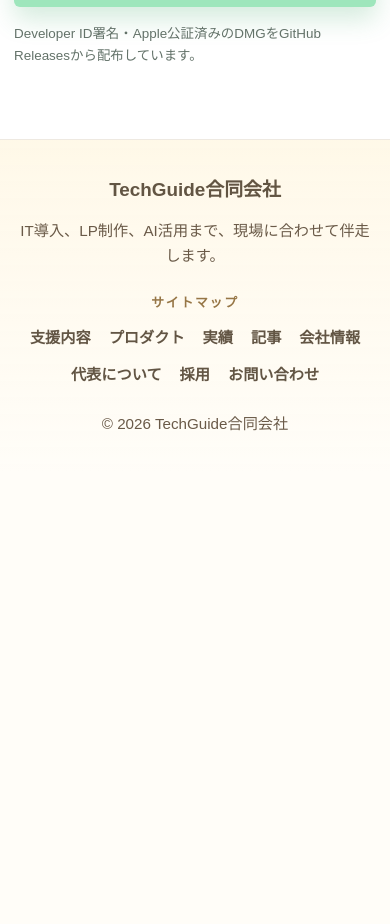
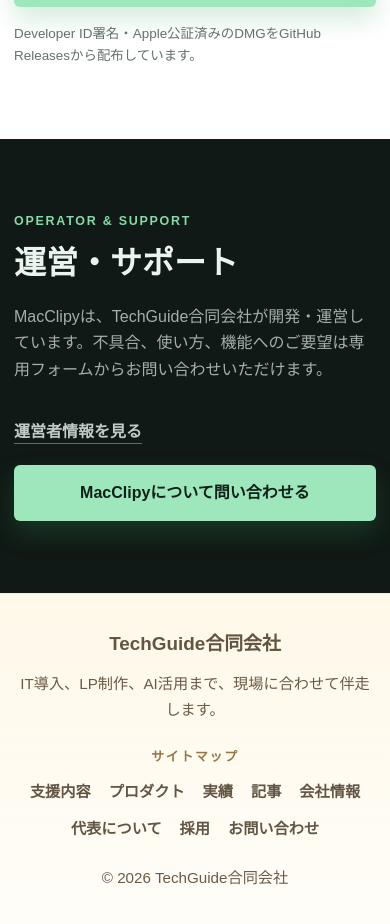
Before and after one commit to techguide-jp/corporate, a SvelteKit app in the folder techguide/: page /macclipy in a window 390 px wide. Shown: the part 4018-4942 px from the top of the page. Before the commit the page ends 4490 px from the top, so only its background shows below. Built offline with nearby package versions, Linux system fonts and the light colour scheme; no server answers.

Commit message:
feat: MacClipyの運営・問い合わせ導線を追加

```diff
--- a/techguide/src/lib/contact/form.ts
+++ b/techguide/src/lib/contact/form.ts
@@ -1,4 +1,5 @@
 export const RECRUIT_CATEGORY_ID = 'recruit';
+export const MACCLIPY_CATEGORY_ID = 'macclipy';
 
 export const CONTACT_CATEGORIES = [
   { id: 'discovery', label: '課題整理・導入前の相談' },
@@ -10,6 +11,7 @@
   { id: 'partnership', label: '協業・パートナーの相談' },
   { id: RECRUIT_CATEGORY_ID, label: '採用・パートナー応募' },
   { id: 'media', label: '取材・登壇の相談' },
+  { id: MACCLIPY_CATEGORY_ID, label: 'MacClipyについて' },
   { id: 'sales', label: '営業・ご提案' },
   { id: 'other', label: 'その他・まだ整理できていない相談' },
 ] as const;
--- a/techguide/src/routes/macclipy/+page.svelte
+++ b/techguide/src/routes/macclipy/+page.svelte
@@ -1,5 +1,5 @@
 <script lang="ts">
-  import { asset } from '$app/paths';
+  import { asset, resolve } from '$app/paths';
   import { trackEvent } from '$lib/analytics';
   import Footer from '$lib/components/layout/Footer.svelte';
   import Header from '$lib/components/layout/Header.svelte';
@@ -10,6 +10,8 @@
 
   const downloadHref = 'https://github.com/techguide-jp/mac-clipy/releases/latest';
   const sourceHref = 'https://github.com/techguide-jp/mac-clipy';
+  const companyHref = resolve('/#company');
+  const contactHref = resolve('/contact/?category=macclipy&subject=MacClipyについて');
   const images = {
     hero: '/images/macclipy/macclipy-web-hero-rich.webp',
     workflow: '/images/macclipy/macclipy-workflow-rich.webp',
@@ -63,6 +65,10 @@
       link_label: 'MacClipyを無料でダウンロード',
       destination_host: 'github.com',
     });
+  }
+
+  function trackContact() {
+    trackEvent('contact_cta_click', { placement: 'macclipy_support' });
   }
 </script>
 
@@ -228,6 +234,25 @@
       </div>
     </div>
   </section>
+
+  <section class="section support" aria-labelledby="support-title">
+    <div class="container support__inner">
+      <div class="support__copy">
+        <p class="section-label">Operator &amp; support</p>
+        <h2 id="support-title">運営・サポート</h2>
+        <p>
+          MacClipyは、{companyProfile.name}が開発・運営しています。不具合、使い方、機能へのご要望は専用フォームからお問い合わせいただけます。
+        </p>
+      </div>
+
+      <div class="support__actions">
+        <a class="support__company-link" href={companyHref}>運営者情報を見る</a>
+        <a class="download-button" href={contactHref} onclick={trackContact}>
+          MacClipyについて問い合わせる
+        </a>
+      </div>
+    </div>
+  </section>
 </main>
 
 <Footer companyName={companyProfile.name} items={navItems} />
--- a/techguide/src/routes/macclipy/macclipy.css
+++ b/techguide/src/routes/macclipy/macclipy.css
@@ -498,6 +498,49 @@
   font-size: 0.84rem;
 }
 
+.support {
+  color: #eaf3ee;
+  background: #101915;
+}
+
+.support__inner {
+  display: grid;
+  grid-template-columns: minmax(0, 1fr) auto;
+  gap: clamp(36px, 6vw, 90px);
+  align-items: center;
+}
+
+.support .section-label {
+  color: #88d8aa;
+}
+
+.support__copy > p:last-child {
+  max-width: 42rem;
+  margin-top: 20px;
+  color: rgba(229, 240, 234, 0.7);
+}
+
+.support__actions {
+  display: flex;
+  min-width: 300px;
+  align-items: center;
+  justify-content: flex-end;
+  flex-wrap: wrap;
+  gap: 20px;
+}
+
+.support__company-link {
+  color: rgba(238, 247, 242, 0.8);
+  font-weight: 700;
+  text-decoration: underline;
+  text-decoration-color: rgba(158, 230, 188, 0.45);
+  text-underline-offset: 6px;
+}
+
+.support__company-link:hover {
+  color: #ffffff;
+}
+
 @media (max-width: 900px) {
   .macclipy-page h1 {
     font-size: 5rem;
@@ -523,8 +566,14 @@
   .workflow__inner,
   .features__layout,
   .privacy__inner,
-  .install__inner {
+  .install__inner,
+  .support__inner {
     grid-template-columns: 1fr;
+  }
+
+  .support__actions {
+    min-width: 0;
+    justify-content: flex-start;
   }
 
   .workflow__copy {
@@ -579,6 +628,11 @@
     align-items: flex-start;
     flex-direction: column;
     gap: 18px;
+  }
+
+  .support__actions {
+    align-items: flex-start;
+    flex-direction: column;
   }
 
   .hero__facts {
```
Also changed, not shown: techguide/src/routes/contact/+page.svelte (+19 -1 lines).
